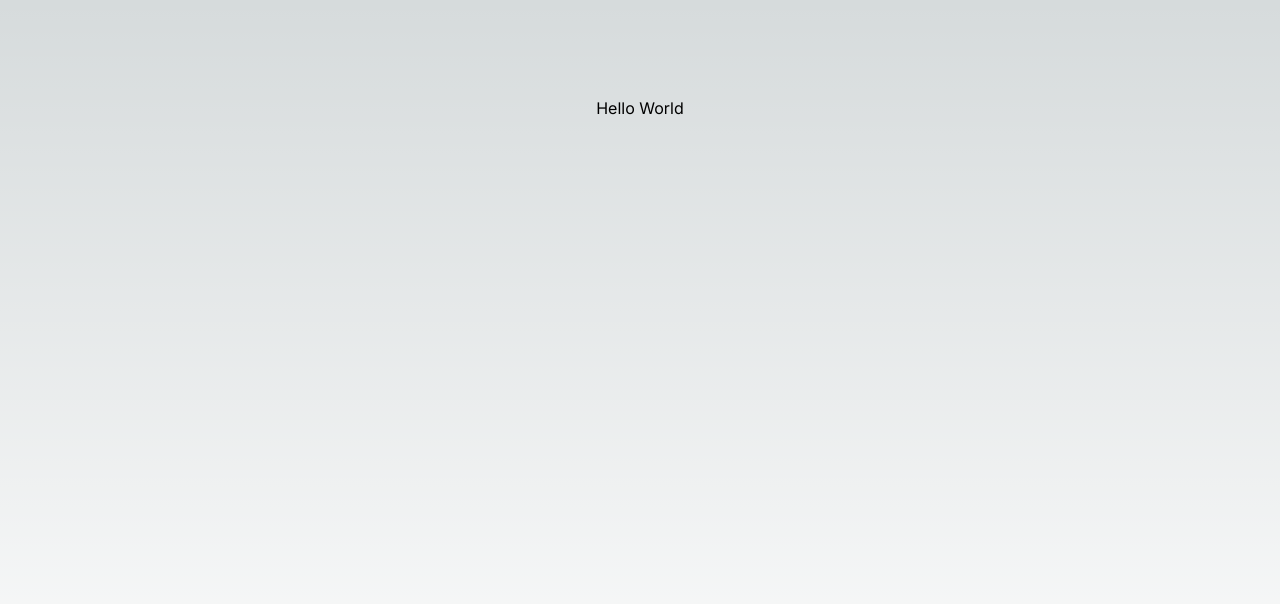
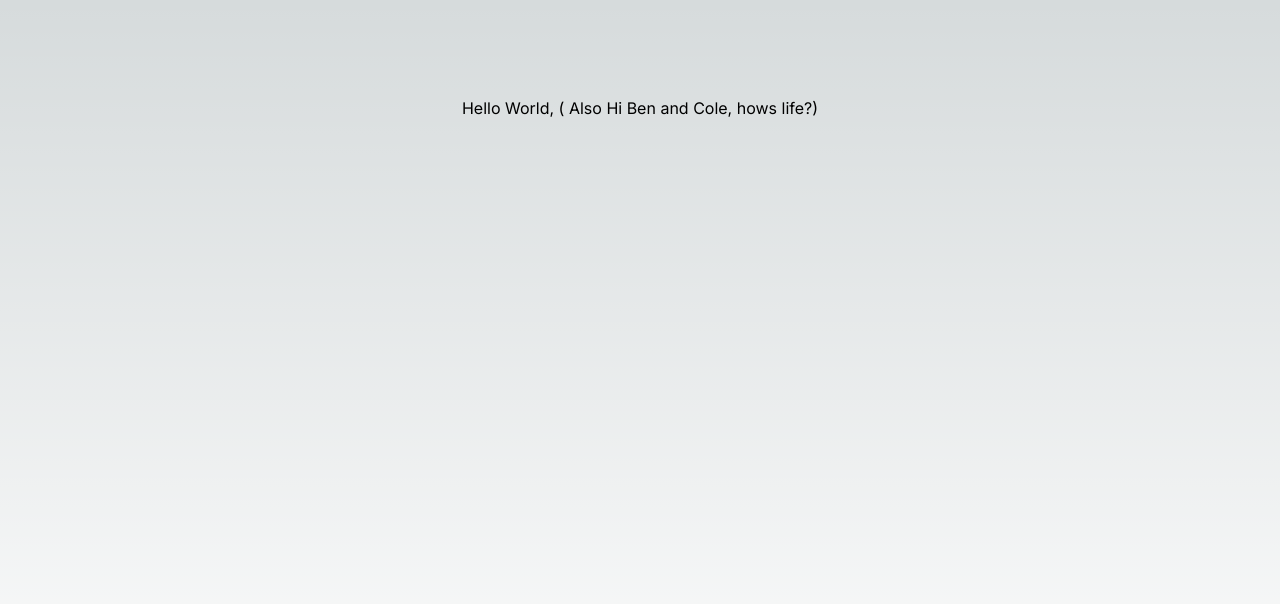
Before and after one commit to MasonPartridge/warstl.com, a Next.js app: page / in a window 1280 px wide. Shown: the top 604 px of the page. Built offline with nearby package versions, Linux system fonts and the light colour scheme.

Commit message:
Add additional text to landing page

```diff
--- a/app/page.tsx
+++ b/app/page.tsx
@@ -1,7 +1,7 @@
 export default function Home() {
   return (
     <main className="flex min-h-screen flex-col items-center justify-between p-24">
-      Hello World
+      Hello World, ( Also Hi Ben and Cole, hows life?)
     </main>
   )
 }
```
